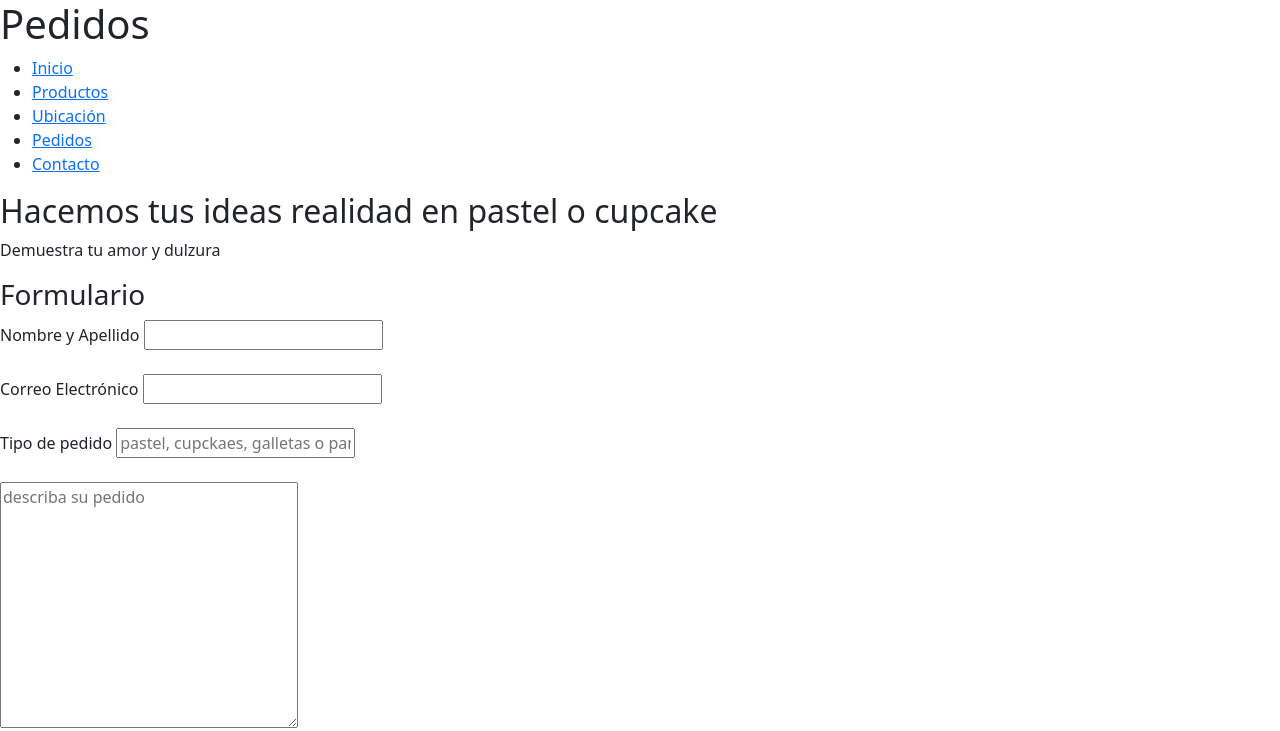
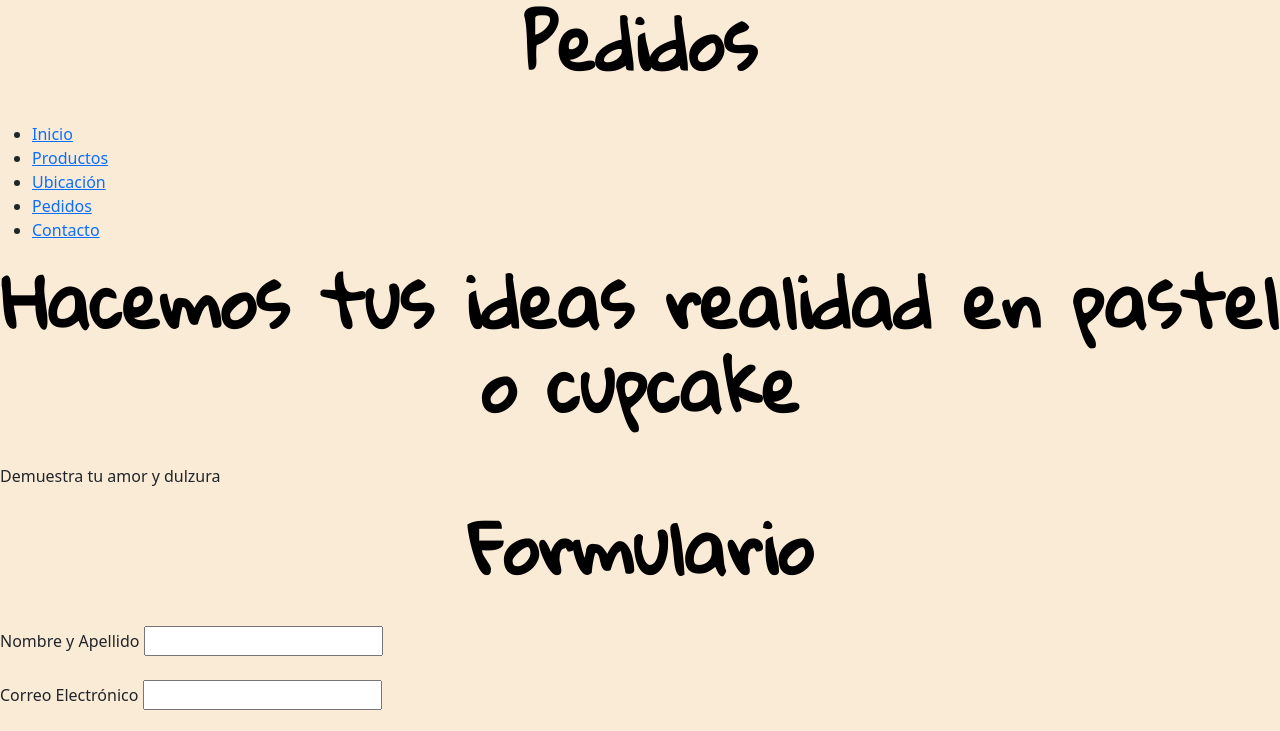
Before and after one commit to danymilk/pf-hernandez, a plain HTML site: page html/pedidos.html in a window 1280 px wide. Shown: the top 731 px of the page. Drawn offline with nearby package versions, Linux system fonts and the light colour scheme.

Commit message:
se abrio sass

```diff
--- a/css/estilo.css
+++ b/css/estilo.css
@@ -0,0 +1,34 @@
+@import url("https://fonts.googleapis.com/css2?family=Gloria+Hallelujah&display=swap");
+body {
+  background-color: antiquewhite;
+}
+
+/* Encabezado */
+h1 {
+  color: black;
+  font-size: 70px;
+  font-weight: 900;
+  font-family: "Gloria Hallelujah", cursive;
+  text-align: center;
+  padding-bottom: 30px;
+}
+
+h2 {
+  color: black;
+  font-size: 70px;
+  font-weight: 900;
+  font-family: "Gloria Hallelujah", cursive;
+  text-align: center;
+  padding-bottom: 30px;
+}
+
+h3 {
+  color: black;
+  font-size: 70px;
+  font-weight: 900;
+  font-family: "Gloria Hallelujah", cursive;
+  text-align: center;
+  padding-bottom: 30px;
+}
+
+/*# sourceMappingURL=estilo.css.map */
```
Also changed, not shown: html/productos.html (+1 -1 lines), 1 other file.
